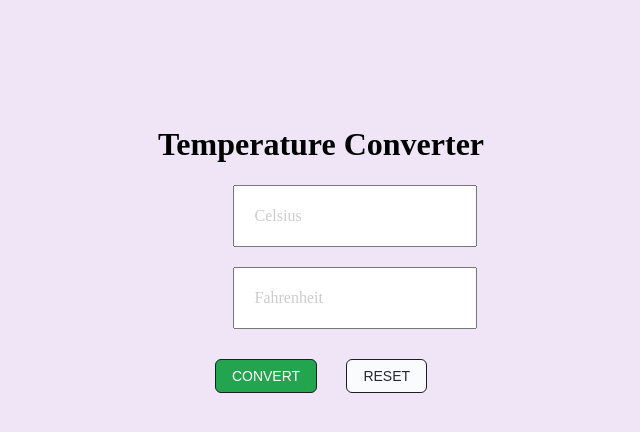
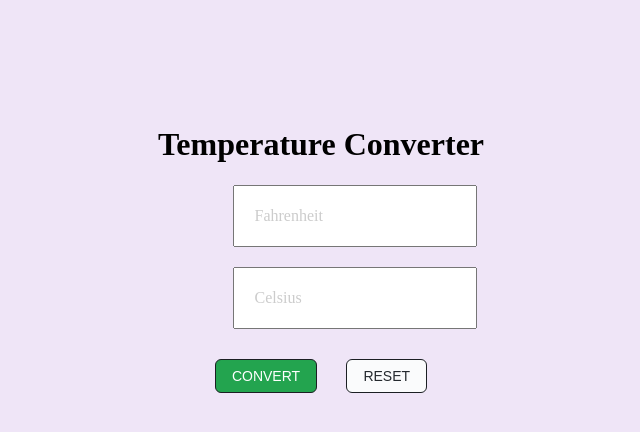
Before and after one commit to Anushatvt/temperature-converter, a plain HTML site: page index.html in a window 1280 px wide. Shown: the full height of the page, 319-959 px from the left. Drawn offline with Linux system fonts and the light colour scheme.

Commit message:
Update index.html

```diff
--- a/index.html
+++ b/index.html
@@ -5,8 +5,8 @@
     <body>
         <div class="center">
             <h1>Temperature Converter</h1>
-            <input class="siva" type="text" id="far" placeholder="Celsius" name="f" value=""/>
-            <input class="siva" type="text" id="cel" placeholder="Fahrenheit" name="f" value=""/>
+            <input class="siva" type="text" id="far" placeholder="Fahrenheit" name="f" value=""/>
+            <input class="siva" type="text" id="cel" placeholder="Celsius" name="f" value=""/>
             <button id="pa">CONVERT</button>
             <button id="si">RESET</button>
         </div>
```
